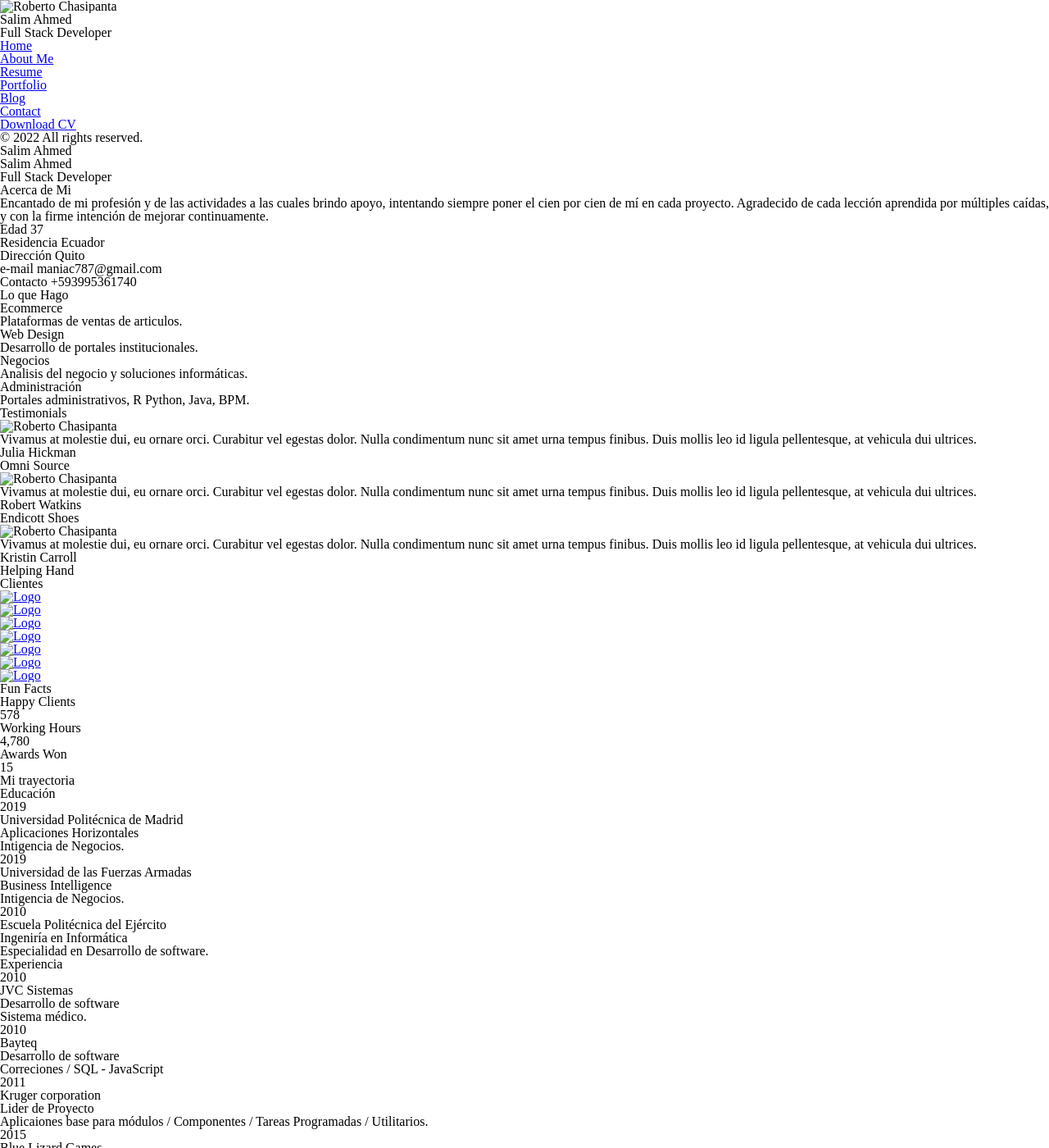
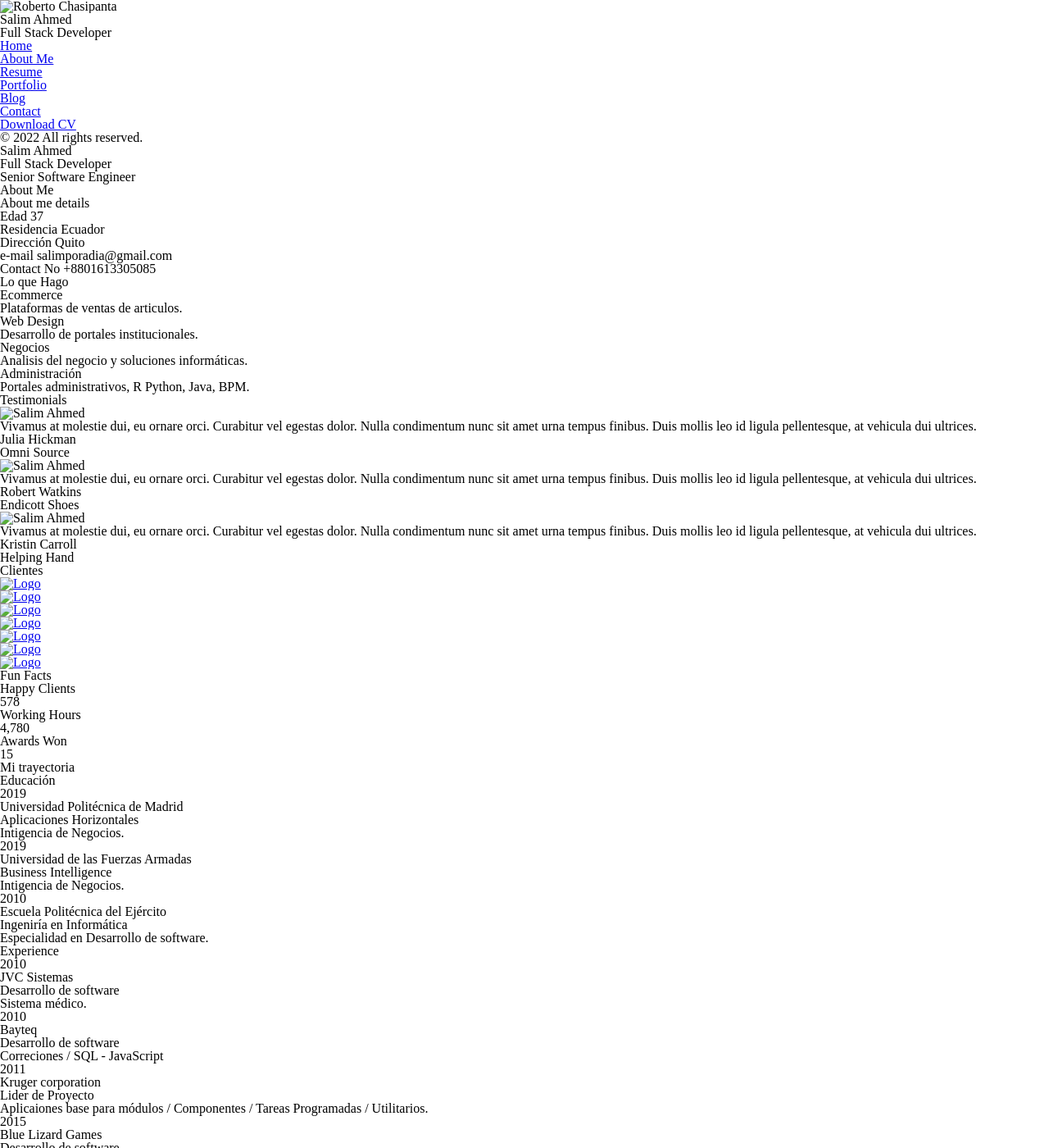
Before and after one commit to salimerid/salimerid.github.io, a Jekyll site: the page built from _posts/2016-09-23-Hello-World.md, in a window 1280 px wide and 1400 px high. Shown: the whole window at 82% size. Built offline with Jekyll 4.4.1, drawn with Linux system fonts in a browser that asks for light colours; nearby versions of some CDN libraries; library files that are not in the unit come from our copies; comment, search, counter and statistics services are not loaded; some of the changed text lies outside the part shown.

Commit message:
update profile

```diff
--- a/_config.yml
+++ b/_config.yml
@@ -3,10 +3,10 @@
 #
 
 # Name of your site (displayed in the header)
-name: Roberto
+name: Salim Ahmed
 
 # Short bio or description (displayed in the header)
-description: Podrán cortar todas las flores, pero no podrán detener la primavera
+description: Full Stack Senior Software Engineer
 
 # URL of your avatar or profile pic (you could use your GitHub profile pic)
 avatar: https://avatars1.githubusercontent.com/u/882223?v=3&s=466
@@ -18,15 +18,15 @@ avatar: https://avatars1.githubusercontent.com/u/882223?v=3&s=466
 # Includes an icon in the footer for each username you enter
 footer-links:
   dribbble:
-  email: maniac787@gmail.com
-  facebook:
+  email: salimporadia@gmail.com
+  facebook: salimerid
   flickr:
-  github: maniac787
-  instagram:
-  linkedin: roberto.chasipanta
+  github: salimerid
+  instagram: salimerid
+  linkedin: salimerid
   pinterest:
   rss: # just type anything here for a working RSS icon
-  twitter: maniac787
+  twitter: salimerid
   stackoverflow: # your stackoverflow profile, e.g. "users/50476/bart-kiers"
   youtube: # channel/<your_long_string> or user/<user-name>
   googleplus: # anything in your profile username that comes after plus.google.com/
--- a/_layouts/default.html
+++ b/_layouts/default.html
@@ -130,11 +130,11 @@
                                     <h2>Salim Ahmed</h2>
                                     <div class="owl-carousel text-rotation">
                                         <div class="item">
-                                            <div class="sp-subtitle">Salim Ahmed</div>
+                                            <div class="sp-subtitle">Full Stack Developer</div>
                                         </div>
 
                                         <div class="item">
-                                            <div class="sp-subtitle">Full Stack Developer</div>
+                                            <div class="sp-subtitle">Senior Software Engineer </div>
                                         </div>
                                     </div>
                                 </div>
@@ -148,17 +148,14 @@
                 <!-- About Me Subpage -->
                 <section data-id="about-me" class="animated-section">
                     <div class="page-title">
-                        <h2>Acerca de <span>Mi</span></h2>
+                        <h2>About <span>Me</span></h2>
                     </div>
 
                     <div class="section-content">
                         <!-- Personal Information -->
                         <div class="row">
                             <div class="col-xs-12 col-sm-7">
-                                <p>Encantado de mi profesión y de las actividades a las cuales brindo apoyo, intentando
-                                    siempre poner el cien por cien de mí en cada proyecto.
-                                    Agradecido de cada lección aprendida por múltiples caídas, y con la firme intención
-                                    de mejorar continuamente.
+                                <p>About me details
                                 </p>
                             </div>
 
@@ -182,12 +179,12 @@
 
                                         <li>
                                             <span class="title">e-mail</span>
-                                            <span class="value">maniac787@gmail.com</span>
+                                            <span class="value">salimporadia@gmail.com</span>
                                         </li>
 
                                         <li>
-                                            <span class="title">Contacto</span>
-                                            <span class="value">+593995361740</span>
+                                            <span class="title">Contact No</span>
+                                            <span class="value">+8801613305085</span>
                                         </li>
                                     </ul>
                                 </div>
@@ -276,7 +273,7 @@
                                     <!-- Testimonial 1 -->
                                     <div class="testimonial">
                                         <div class="img">
-                                            <img src="img/testimonials/testimonial-1.jpg" alt="Roberto Chasipanta">
+                                            <img src="img/testimonials/testimonial-1.jpg" alt="Salim Ahmed">
                                         </div>
                                         <div class="text">
                                             <p>Vivamus at molestie dui, eu ornare orci. Curabitur vel egestas dolor.
@@ -297,7 +294,7 @@
                                     <!-- Testimonial 2 -->
                                     <div class="testimonial">
                                         <div class="img">
-                                            <img src="img/testimonials/testimonial-2.jpg" alt="Roberto Chasipanta">
+                                            <img src="img/testimonials/testimonial-2.jpg" alt="Salim Ahmed">
                                         </div>
                                         <div class="text">
                                             <p>Vivamus at molestie dui, eu ornare orci. Curabitur vel egestas dolor.
@@ -318,7 +315,7 @@
                                     <!-- Testimonial 3 -->
                                     <div class="testimonial">
                                         <div class="img">
-                                            <img src="img/testimonials/testimonial-3.jpg" alt="Roberto Chasipanta">
+                                            <img src="img/testimonials/testimonial-3.jpg" alt="Salim Ahmed">
                                         </div>
                                         <div class="text">
                                             <p>Vivamus at molestie dui, eu ornare orci. Curabitur vel egestas dolor.
@@ -508,7 +505,7 @@
                                 <div class="white-space-50"></div>
 
                                 <div class="block-title">
-                                    <h3>Experiencia</h3>
+                                    <h3>Experience</h3>
                                 </div>
 
                                 <div class="timeline timeline-second-style clearfix">
@@ -1009,7 +1006,7 @@
                 <!-- Contact Subpage -->
                 <section data-id="contact" class="animated-section">
                     <div class="page-title">
-                        <h2>Contacto</h2>
+                        <h2>Contact</h2>
                     </div>
 
                     <div class="section-content">
@@ -1019,28 +1016,28 @@
                             <div class="col-xs-12 col-sm-4">
                                 <div class="lm-info-block gray-default">
                                     <i class="lnr lnr-map-marker"></i>
-                                    <h4>Quito - Ecuador</h4>
+                                    <h4>Dhaka - Bangladesh</h4>
                                     <span class="lm-info-block-value"></span>
                                     <span class="lm-info-block-text"></span>
                                 </div>
 
                                 <div class="lm-info-block gray-default">
                                     <i class="lnr lnr-phone-handset"></i>
-                                    <h4>+593995361740</h4>
+                                    <h4>+8801613305085</h4>
                                     <span class="lm-info-block-value"></span>
                                     <span class="lm-info-block-text"></span>
                                 </div>
 
                                 <div class="lm-info-block gray-default">
                                     <i class="lnr lnr-envelope"></i>
-                                    <h4>maniac787@gmail.com</h4>
+                                    <h4>salimporadia@gmail.com</h4>
                                     <span class="lm-info-block-value"></span>
                                     <span class="lm-info-block-text"></span>
                                 </div>
 
                                 <div class="lm-info-block gray-default">
                                     <i class="lnr lnr-checkmark-circle"></i>
-                                    <h4>Freelance disponible</h4>
+                                    <h4>Full Time Developer</h4>
                                     <span class="lm-info-block-value"></span>
                                     <span class="lm-info-block-text"></span>
                                 </div>
@@ -1106,7 +1105,7 @@
                                         <div class="g-recaptcha" data-sitekey="6LdqmCAUAAAAAMMNEZvn6g4W5e0or2sZmAVpxVqI"
                                              data-theme="dark"></div>
 
-                                        <input type="submit" class="button btn-send" value="Enviar mensaje">
+                                        <input type="submit" class="button btn-send" value="Send Message">
                                     </div>
                                 </form>
                             </div>
```
Also changed, not shown: other parts of _layouts/default.html (+10 -8 lines), _layouts/apple-touch-icon.png (added), _layouts/favicon.ico.
